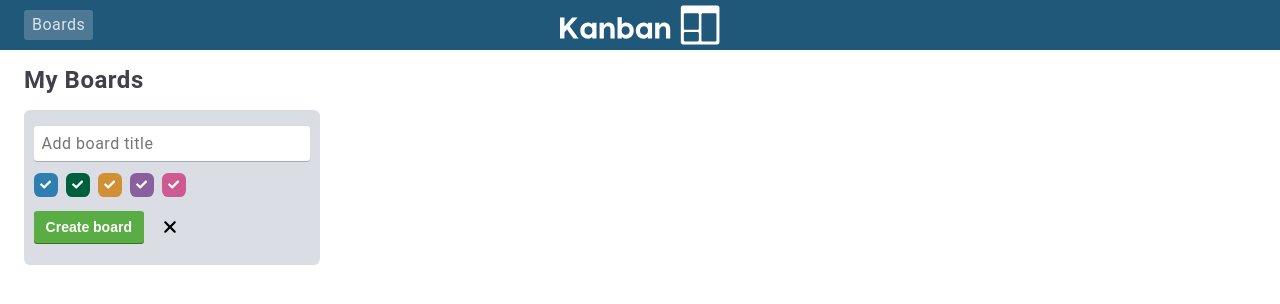
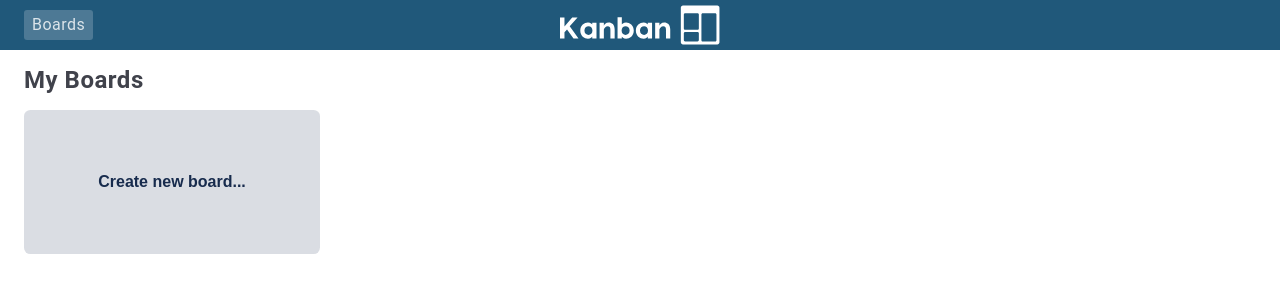
Before and after one commit to smsa1377/trello-clone, a Next.js app: page / in a window 1280 px wide. Shown: the top 304 px of the page. Built offline with nearby package versions, Linux system fonts and the light colour scheme.

Commit message:
fix: activeButton value in ButtonCnb.tsx to true

```diff
--- a/src/app/global-not-found.tsx
+++ b/src/app/global-not-found.tsx
@@ -16,7 +16,7 @@
         <html lang="en" className={roboto.className}>
         <body>
         <div className={styles.container}>
-            <h1>I looked, it wasnt there. nope, nada, nothing.! 😕</h1>
+            <h1>I looked, it wasnt  there. nope, nada, nothing.! 😕</h1>
             <p>Check the address or return to the home page.</p>
             <Link href="/">
                 <button>Return to home</button>
--- a/src/components/ui/ButtonCnb.tsx
+++ b/src/components/ui/ButtonCnb.tsx
@@ -5,7 +5,7 @@
 
 // button cnb (create new board)
 export default function ButtonCnb() {
-    const [activeButton, setActiveButton] = useState<boolean>(false);
+    const [activeButton, setActiveButton] = useState<boolean>(true);
     const handleButtonCNBClose = () => {
         setActiveButton(!activeButton);
     }
--- a/src/styles/globals.scss
+++ b/src/styles/globals.scss
@@ -5,7 +5,6 @@
   --header-background: #20587a;
   --body-color: rgb(64, 66, 75);
 }
-
 //==========
 // base code for reset css
 html,
```
